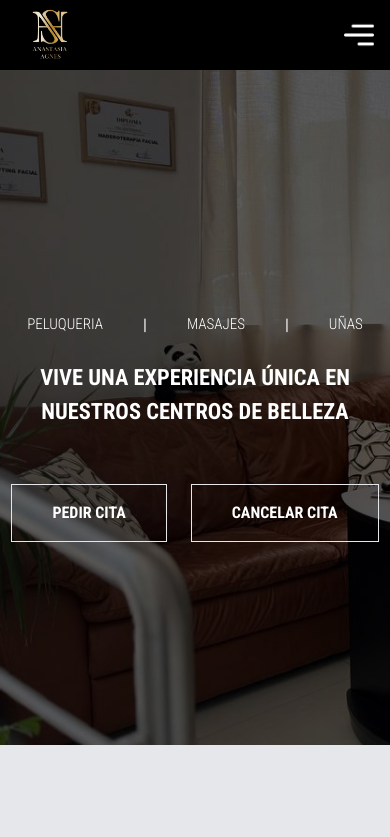
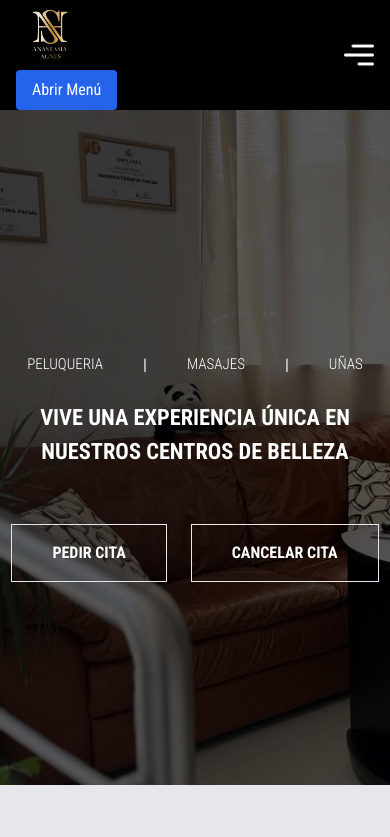
Before and after one commit to biigkeviindev/landingestetica, a Next.js app: page / in a window 390 px wide. Shown: the top 837 px of the page. Built offline with nearby package versions, Linux system fonts and the light colour scheme.

Commit message:
check menu mobile

```diff
--- a/components/CustomHeader.tsx
+++ b/components/CustomHeader.tsx
@@ -1,4 +1,5 @@
 import React from "react";
+import MobileMenu from "./MobileMenu";
 
 const CustomHeader = () => {
   return (
@@ -35,6 +36,7 @@ const CustomHeader = () => {
             src="/logo-simple-hd.png"
             alt="Logo Anastasia"
           />
+          <MobileMenu />
         </div>
         <div className="flex justify-end w-1/2">
           <img className="w-[30px]" src="/menu.png" alt="Logo Anastasia" />
--- /dev/null
+++ b/components/MobileMenu.tsx
@@ -0,0 +1,61 @@
+import React, { useState, useRef, useEffect } from "react";
+
+const MobileMenu = () => {
+  const [isOpen, setIsOpen] = useState(false);
+  const menuRef = useRef<HTMLDivElement | null>(null);
+
+  const toggleMenu = () => {
+    setIsOpen(!isOpen);
+  };
+
+  const handleClickOutside = (event: any) => {
+    if (menuRef.current && !menuRef?.current?.contains(event.target)) {
+      setIsOpen(false);
+    }
+  };
+
+  useEffect(() => {
+    document.addEventListener("click", handleClickOutside, true);
+    return () => {
+      document.removeEventListener("click", handleClickOutside, true);
+    };
+  }, []);
+
+  return (
+    <div className="relative inline-block">
+      <button
+        onClick={toggleMenu}
+        className="px-4 py-2 bg-blue-600 text-white rounded"
+      >
+        Abrir Menú
+      </button>
+      {isOpen && (
+        <div
+          ref={menuRef}
+          className="absolute mt-2 py-2 w-48 bg-white rounded-lg shadow-xl"
+        >
+          <a
+            href="#"
+            className="block px-4 py-2 text-gray-800 hover:bg-blue-600 hover:text-white"
+          >
+            Opción 1
+          </a>
+          <a
+            href="#"
+            className="block px-4 py-2 text-gray-800 hover:bg-blue-600 hover:text-white"
+          >
+            Opción 2
+          </a>
+          <a
+            href="#"
+            className="block px-4 py-2 text-gray-800 hover:bg-blue-600 hover:text-white"
+          >
+            Opción 3
+          </a>
+        </div>
+      )}
+    </div>
+  );
+};
+
+export default MobileMenu;
```
